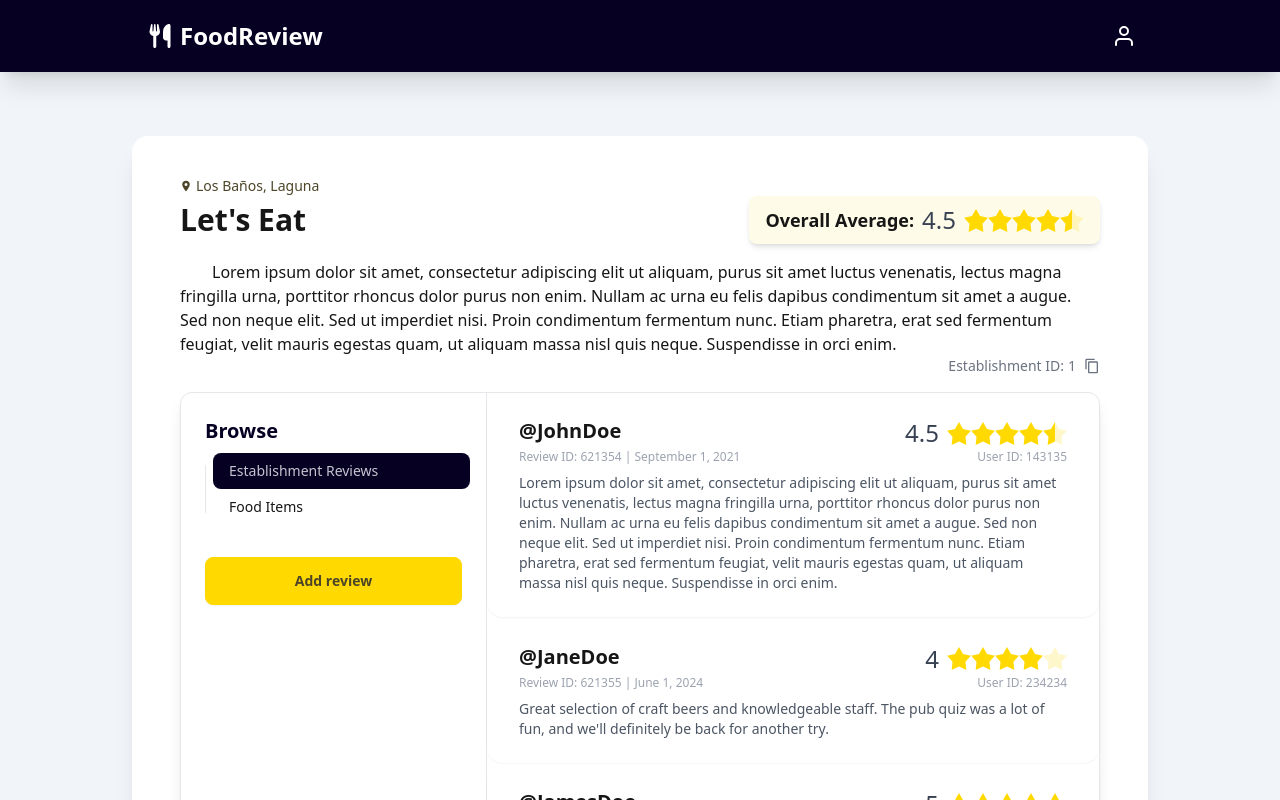
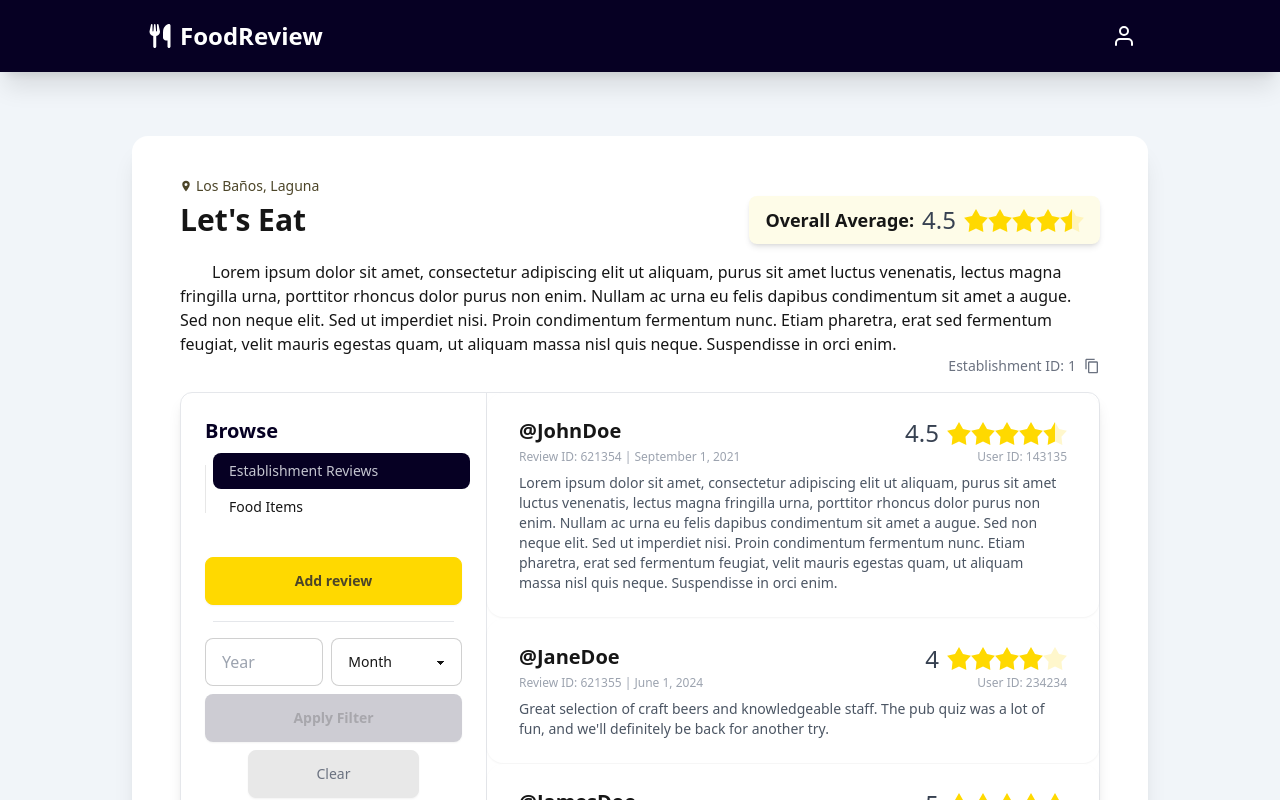
Before and after one commit to fofajardo/cmsc127-food-review, a React (Vite) app: page /establishment in a window 1280 px wide. Shown: the top 800 px of the page. Built offline with nearby package versions, Linux system fonts and the light colour scheme.

Commit message:
chore: disable function for apply filter button in establishment reviews.

```diff
--- a/src/components/estab/EFoodCard.tsx
+++ b/src/components/estab/EFoodCard.tsx
@@ -4,7 +4,8 @@ import { FoodItem } from "../../models/FoodItem";
 
 export function EFoodCard({ foodItem }: { foodItem: FoodItem }) {
   return (
-    <div
+    <a
+      href={"/fooditem?id=" + foodItem.food_item_id}
       className={
         "bounce-in card flex flex-col bg-white p-8 py-6 shadow-sm transition-all hover:shadow-lg hover:-translate-y-2 hover:translate-x-2 "
       }
@@ -46,6 +47,6 @@ export function EFoodCard({ foodItem }: { foodItem: FoodItem }) {
           Php {foodItem.price}
         </p>
       </div>
-    </div>
+    </a>
   );
 }
--- a/src/components/food_item/FIFilterCard.tsx
+++ b/src/components/food_item/FIFilterCard.tsx
@@ -2,23 +2,12 @@ import React from "react";
 import { FiFilter } from "react-icons/fi";
 
 export function FIFilterCard({
-  applyFilter,
+  applyFoodReviewFilter,
 }: {
-  applyFilter: (
-    searchString: string,
-    searchFoodType: string,
-    year: string,
-    sortInput: string
-  ) => void;
+  applyFoodReviewFilter: (month: string, sortInput: string) => void;
 }) {
   const handleFilterClick = () => {
     // get the values from the input fields
-    let searchString = (
-      document.getElementById("foodSearchNameInput") as HTMLInputElement
-    ).value;
-    let searchFoodType = (
-      document.getElementById("foodSearchTypeInput") as HTMLInputElement
-    ).value;
     let year = (document.getElementById("foodYearInput") as HTMLInputElement)
       .value;
     let month = (
@@ -34,22 +23,17 @@ export function FIFilterCard({
     // // process the rating input
     // if (rating === "All (0-5 stars)") rating = "0";
     // else if (rating === "High (4 stars or higher)") rating = "1";
-    applyFilter(searchString, searchFoodType, year, sortInput);
+    applyFoodReviewFilter(year, sortInput);
   };
   const handleClearClick = () => {
     // clear the input fields
-    (document.getElementById(
-      "foodSearchNameInput"
-    ) as HTMLInputElement)!.value = "";
-    (document.getElementById(
-      "foodSearchTypeInput"
-    ) as HTMLInputElement)!.value = "";
+
     (document.getElementById("foodYearInput") as HTMLInputElement)!.value = "";
     (document.getElementById("foodMonthSelect") as HTMLSelectElement)!.value =
       "Month";
     (document.getElementById("foodSortSelect") as HTMLSelectElement)!.value =
       "Sort by";
-    applyFilter("", "", "", "");
+    applyFoodReviewFilter("", "");
   };
   return (
     <>
@@ -58,28 +42,13 @@ export function FIFilterCard({
           <div className="z-50 flex flex-col justify-between gap-3 p-6">
             <h2 className="text-elbitgreen w-full text-left text-2xl font-bold">
               <span className="flex flex-row items-center justify-start">
-                <span>Filter Food Items</span>
+                <span>Filter Reviews Items</span>
                 <span className="flex flex-1 flex-row justify-end">
                   <FiFilter className="text-2xl" />
                 </span>
               </span>
             </h2>
-            <label className="input input-bordered flex items-center gap-2 bg-white">
-              <input
-                id="foodSearchNameInput"
-                type="text"
-                className="grow "
-                placeholder="Search Name"
-              />
-            </label>
-            <label className="input input-bordered flex items-center gap-2 bg-white">
-              <input
-                id="foodSearchTypeInput"
-                type="text"
-                className="grow "
-                placeholder="Search Type"
-              />
-            </label>
+
             <div className="flex flex-row gap-2">
               <label className="input input-bordered flex items-center bg-white">
                 <input
--- a/src/pages/EstablishmentPage.tsx
+++ b/src/pages/EstablishmentPage.tsx
@@ -30,6 +30,39 @@ export function EstablishmentPage() {
       "id"
     ); // use this to fetch establishment details
   }, []);
+
+  const [applyFilterEnabled, setApplyFilterEnabled] = useState(false);
+  const checkIfFilterInputsNotEmpty = () => {
+    const yearInput = (document.getElementById("yearInput") as HTMLInputElement)
+      .value;
+    const monthSelect = (
+      document.getElementById("monthSelect") as HTMLSelectElement
+    ).value;
+    if (yearInput && monthSelect !== "Month") {
+      setApplyFilterEnabled(true);
+    } else {
+      setApplyFilterEnabled(false);
+    }
+  };
+
+  const handleFilter = () => {
+    // get filter inputs
+    const yearInput = (document.getElementById("yearInput") as HTMLInputElement)
+      .value;
+    const monthSelect = (
+      document.getElementById("monthSelect") as HTMLSelectElement
+    ).value;
+    // @TODO: implement filter logic with setEstablishmentReviews()
+  };
+
+  const handleClear = () => {
+    // clear filter inputs
+    (document.getElementById("yearInput") as HTMLInputElement).value = "";
+    (document.getElementById("monthSelect") as HTMLSelectElement).value =
+      "Month";
+    setApplyFilterEnabled(false);
+    // @TODO: implement filter logic with setEstablishmentReviews()
+  };
 
   // this is for keeping track of the copy id state
   const [copied, setCopied] = React.useState(false);
@@ -123,7 +156,7 @@ export function EstablishmentPage() {
                       </ul>
                     </li>
                     {/* hide button if all review tab is selected */}
-                    <div className={"w-full py-8 pl-4 pr-2 "}>
+                    <div className={"w-full pt-8 pb-4 pl-4 pr-2 "}>
                       <button
                         className="btn btn-primary w-full"
                         onClick={() => {
@@ -140,6 +173,76 @@ export function EstablishmentPage() {
                       >
                         {activeTab == 0 ? "Add review" : "Add food item"}
                       </button>
+                    </div>
+                    <div
+                      className={
+                        "pr-4 pb-4 pl-6 " + (activeTab == 0 ? "" : "hidden")
+                      }
+                    >
+                      <hr />
+                    </div>
+
+                    <div
+                      className={
+                        "flex flex-row gap-2 px-2 pl-4 bounce-in " +
+                        (activeTab == 0 ? "" : "hidden")
+                      }
+                    >
+                      <label className="input input-bordered flex items-center bg-white">
+                        <input
+                          id="yearInput"
+                          type="text"
+                          className="w-1/2"
+                          placeholder="Year"
+                          maxLength={4}
+                          onKeyPress={(e) => {
+                            if (isNaN(parseInt(e.key))) e.preventDefault();
+                          }}
+                          onChange={checkIfFilterInputsNotEmpty}
+                        />
+                      </label>
+
+                      <select
+                        defaultValue={"Month"}
+                        className="select select-bordered w-full max-w-xs bg-white"
+                        id="monthSelect"
+                        onChange={checkIfFilterInputsNotEmpty}
+                      >
+                        <option disabled>Month</option>
+                        <option value="01">January</option>
+                        <option value="02">February</option>
+                        <option value="03">March</option>
+                        <option value="04">April</option>
+                        <option value="05">May</option>
+                        <option value="06">June</option>
+                        <option value="07">July</option>
+                        <option value="08">August</option>
+                        <option value="09">September</option>
+                        <option value="10">October</option>
+                        <option value="11">November</option>
+                        <option value="12">December</option>
+                      </select>
+                    </div>
+                    <div
+                      className={"p-2 pl-4 " + (activeTab == 0 ? "" : "hidden")}
+                    >
+                      <button
+                        onClick={handleFilter}
+                        className={
+                          "btn text-gray-600 w-full " +
+                          (applyFilterEnabled ? "" : "btn-disabled")
+                        }
+                      >
+                        Apply Filter
+                      </button>
+                      <div className="flex flex-row justify-center">
+                        <button
+                          onClick={handleClear}
+                          className="btn w-2/3 font-normal mt-2  text-gray-500"
+                        >
+                          Clear
+                        </button>
+                      </div>
                     </div>
                   </ul>
                 </aside>
--- a/src/pages/FoodItemPage.tsx
+++ b/src/pages/FoodItemPage.tsx
@@ -11,13 +11,7 @@ export function FoodItemPage() {
   const [foodItem, setFoodItem] = useState(sampleFoodItems[0]);
   const [foodItemReviews, setFoodItemReviews] = useState(sampleFoodItemReviews);
 
-  const applyFilter = (
-    // no more establishmentID for this filter
-    searchString: string,
-    searchFoodType: string,
-    year: string,
-    sortInput: string
-  ) => {
+  const applyFoodReviewFilter = (month: string, sortInput: string) => {
     //@TODO: implement this
   };
 
@@ -43,7 +37,7 @@ export function FoodItemPage() {
               <div className="card bg-white flex min-h-[60vh] w-full flex-row rounded-2xl shadow-lg mt-4 border-[0.1px] bbg-white">
                 <aside className="flex-1 border-r-[0.1px] p-4">
                   {/* SIDE SECTION */}
-                  <FIFilterCard applyFilter={applyFilter} />
+                  <FIFilterCard applyFoodReviewFilter={applyFoodReviewFilter} />
                 </aside>
                 {/* SECTION SHOWING REVIEW PREVIEW CARDS */}
                 <main className="flex flex-[2] flex-col gap-[.1rem]">
```
